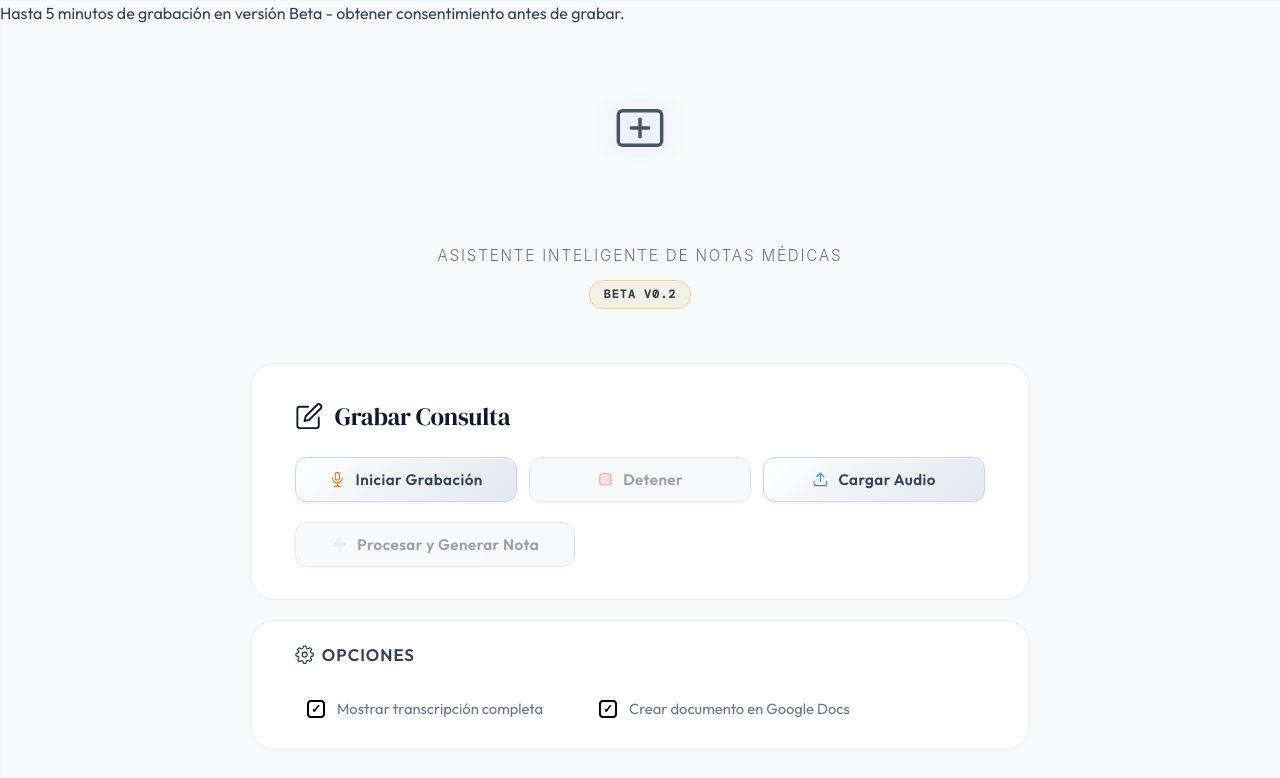
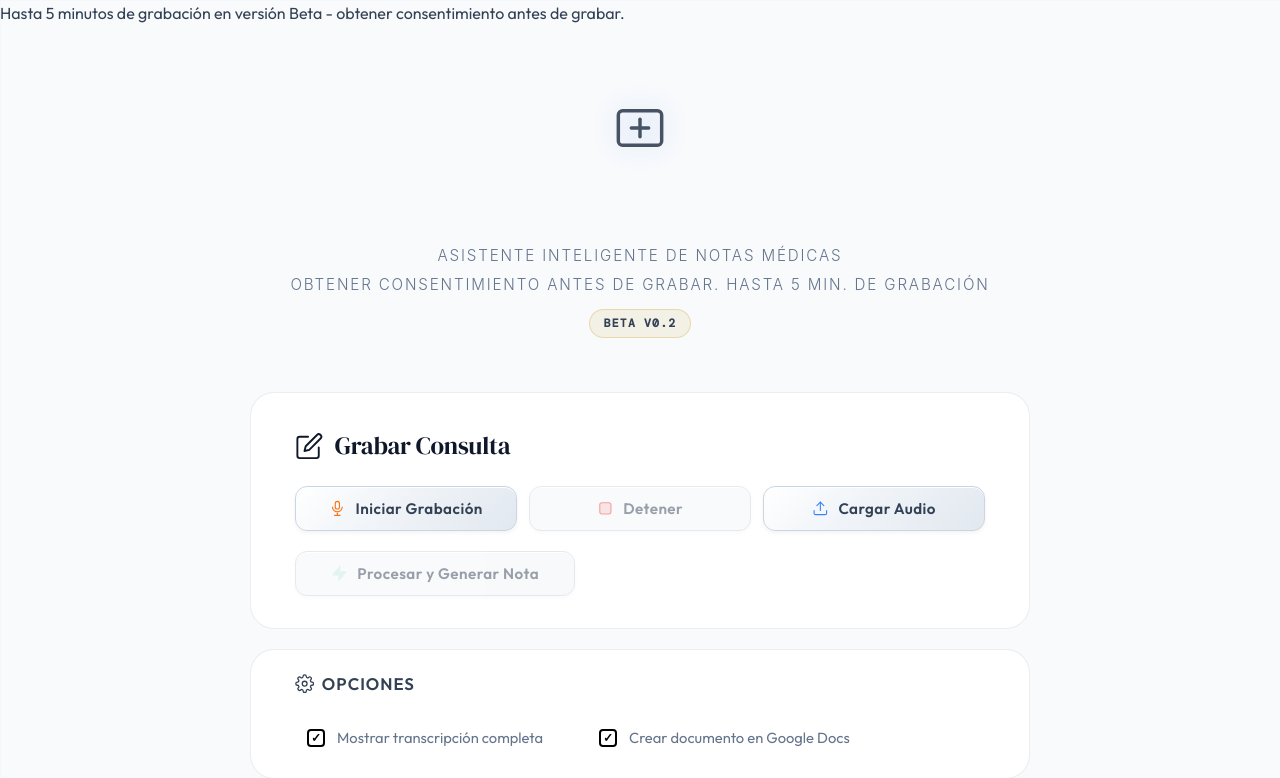
Before and after one commit to pavongustavof1-gif/Clin.IA-Beta, a Flask app: page / in a window 1280 px wide. Shown: the top 778 px of the page. Run offline with Flask 3, Linux system fonts and the light colour scheme; parts of the project's set-up code (start-up, migrations or seed data) failed here and were passed over.

Commit message:
Update index.html
Should be better

```diff
--- a/backend/templates/index.html
+++ b/backend/templates/index.html
@@ -172,6 +172,7 @@
             </div>
             <h1>Clin.IA</h1>
             <p class="subtitle">Asistente Inteligente de Notas Médicas</p>
+            <p class="subtitle">Obtener consentimiento antes de grabar.  Hasta 5 min. de grabación</p>
             <div class="version-badge">Beta v0.2</div>
         </header>
 
```
